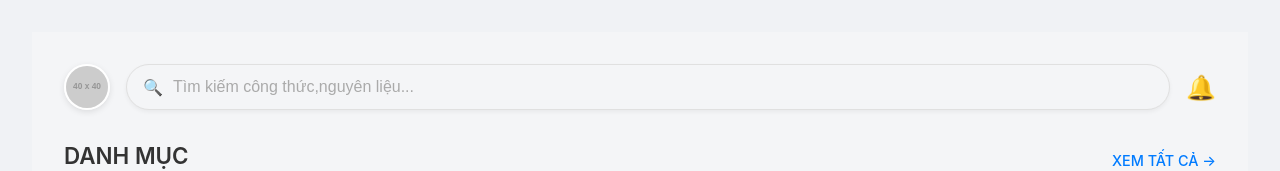
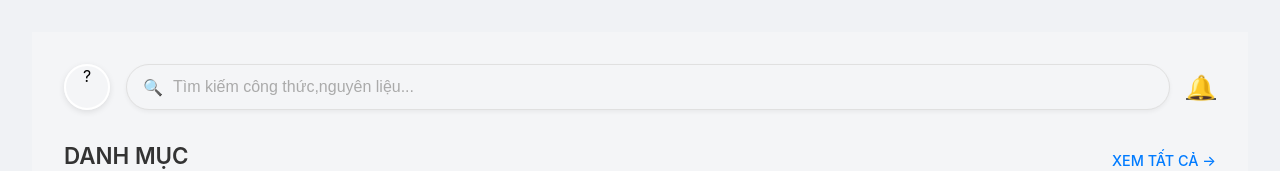
Before and after one commit to l2hung/cooki-note-fe, a React (Vite) app in the folder cookinote-web/: page /home in a window 1280 px wide. Shown: the top 171 px of the page. Built offline with nearby package versions, Linux system fonts and the light colour scheme; no server answers; sample sign-in values are in the browser's storage.

Commit message:
Refactor Home component and API client setup
Refactor Home component to separate API client and improve data fetching logic.

```diff
--- a/cookinote-web/src/components/Home.jsx
+++ b/cookinote-web/src/components/Home.jsx
@@ -1,13 +1,19 @@
 import React, { useState, useEffect } from 'react';
 import axios from 'axios';
-import { Link } from 'react-router-dom';
-import ProfileMenu from './ProfileMenu'; // <-- IMPORT MENU MỚI
+import { Link } from 'react-router-dom'; // Link đã được import sẵn
+import ProfileMenu from './ProfileMenu';
 import './Home.css';
 
 
 const SearchIcon = () => <>&#128269;</>;
 const BellIcon = () => <>&#128276;</>;
 const BookIcon = () => <>&#128214;</>;
+
+// --- SỬA: Tách apiClient ra ngoài ---
+const apiClient = axios.create({
+    baseURL: '/api/v1',
+    headers: { 'Authorization': `Bearer ${localStorage.getItem('jwt_token')}` }
+});
 
 
 const Home = () => {
@@ -16,16 +22,17 @@ const Home = () => {
     const [recentRecipes, setRecentRecipes] = useState([]);
     const [error, setError] = useState('');
     const [loading, setLoading] = useState(true);
-    const [isProfileMenuOpen, setIsProfileMenuOpen] = useState(false); // State để quản lý menu
+    const [isProfileMenuOpen, setIsProfileMenuOpen] = useState(false);
+
 
     useEffect(() => {
         const token = localStorage.getItem('jwt_token');
         if (!token) { return; }
 
-        const apiClient = axios.create({
-            baseURL: '/api/v1',
-            headers: { 'Authorization': `Bearer ${token}` }
-        });
+        // 1. Tách hàm fetch data ra
+        const fetchAllData = () => {
+            // Cập nhật token mới nhất
+            apiClient.defaults.headers['Authorization'] = `Bearer ${localStorage.getItem('jwt_token')}`;
 
             const fetchCurrentUser = apiClient.get(`/users/me`);
             const fetchCategories = apiClient.get(`/category`);
@@ -33,6 +40,7 @@ const Home = () => {
 
             Promise.all([fetchCurrentUser, fetchCategories, fetchRecentRecipes])
                 .then(([userRes, categoryRes, recipeRes]) => {
+                    // Cập nhật state (React sẽ tự động render lại các component con)
                     if (userRes.data?.data) setCurrentUser(userRes.data.data);
                     if (categoryRes.data?.data) setCategories(categoryRes.data.data);
                     if (recipeRes.data?.data) setRecentRecipes(recipeRes.data.data);
@@ -44,33 +52,68 @@ const Home = () => {
                 .finally(() => {
                     setLoading(false);
                 });
+        };
+
+        // 2. Chạy lần đầu
+        fetchAllData();
+
+        // 3. Thêm listener để tự động cập nhật khi quay lại tab
+        window.addEventListener('focus', fetchAllData);
+
+        // 4. Cleanup
+        return () => {
+            window.removeEventListener('focus', fetchAllData);
+        };
     }, []);
+
+
 
     if (loading) {
         return <div className="loading-container">Đang tải...</div>;
     }
 
+    // Logic lấy avatar MỚI NHẤT (
+    const displayUser = currentUser || { medias: [] };
+    const avatarLetter = displayUser.firstName ? displayUser.firstName.charAt(0).toUpperCase() : (displayUser.username ? displayUser.username.charAt(0).toUpperCase() : '?');
+    const latestAvatar = displayUser.medias?.slice().reverse().find(m => m.type === 'AVATAR');
+    const avatarUrl = latestAvatar ? `${latestAvatar.media.url}?t=${new Date().getTime()}` : null;
+
+
     return (
         <div className="home-wrapper">
-            {/* Render menu nếu isProfileMenuOpen là true */}
+
             {isProfileMenuOpen && <ProfileMenu user={currentUser} onClose={() => setIsProfileMenuOpen(false)} />}
 
             <header className="home-header">
+                {avatarUrl ? (
                     <img
-                    src={currentUser?.medias?.[0]?.media?.url || 'https://via.placeholder.com/40'}
+                        src={avatarUrl}
+                        key={avatarUrl}
                         alt="User Avatar"
                         className="user-avatar"
-                    onClick={() => setIsProfileMenuOpen(true)} // Mở menu khi click
+                        onClick={() => setIsProfileMenuOpen(true)}
                     />
+                ) : (
+                    <div
+                        className="user-avatar"
+                        onClick={() => setIsProfileMenuOpen(true)}
+                    >
+                        {avatarLetter}
+                    </div>
+                )}
+
                 <Link to="/search" className="search-bar-link">
                     <div className="search-bar">
                         <SearchIcon />
                         <input type="text" placeholder="Tìm kiếm công thức,nguyên liệu..." readOnly />
                     </div>
                 </Link>
-                <div className="notification-icon">
+
+
+                <Link to="/notifications" className="notification-icon">
                     <BellIcon />
-                </div>
+                </Link>
+
             </header>
 
             <main>
```
Lines whose indentation alone changed are shown as unchanged.
